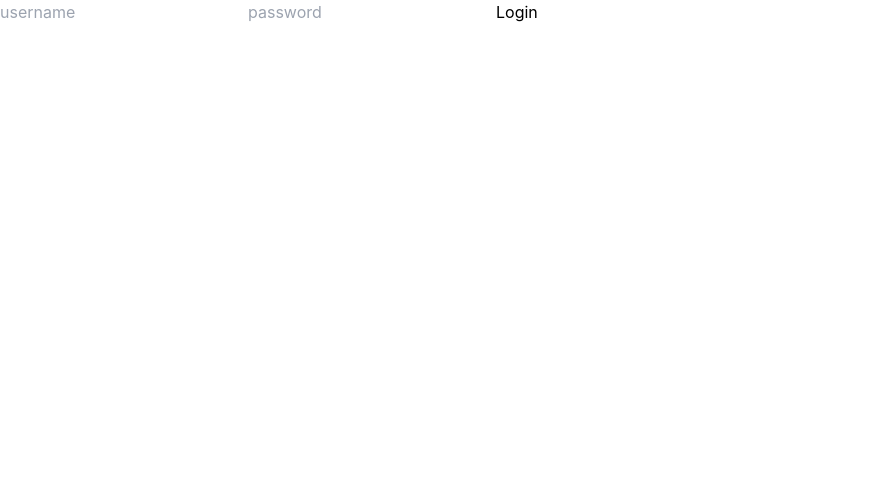
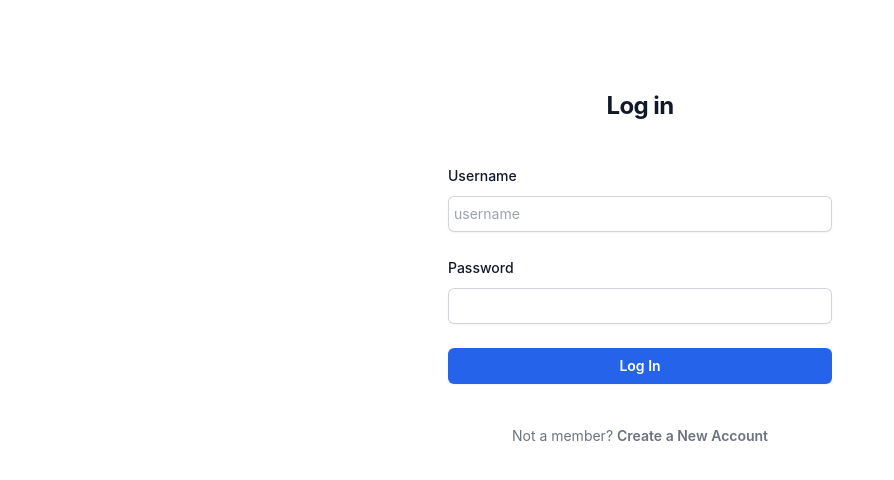
Before and after one commit to jaymeliao/CodeSpotLight, a React (Create React App) app: page / in a window 1280 px wide. Shown: the top 480 px of the page, without its empty margins (0-894 px from the left). Built offline with nearby package versions, Linux system fonts and the light colour scheme.

Commit message:
add login page

```diff
--- a/src/App.js
+++ b/src/App.js
@@ -58,7 +58,6 @@
 
         setLoggedIn(true);
         setUser(userResponse.data.user); // save decoded user data in state
-        console.log(response.data.user);
         setError("");
       }
     } catch (err) {
--- a/src/Components/SideBar/SideBar.jsx
+++ b/src/Components/SideBar/SideBar.jsx
@@ -2,27 +2,47 @@
 /* eslint-disable jsx-a11y/anchor-is-valid */
 import React from "react";
 import { FontAwesomeIcon } from "@fortawesome/react-fontawesome";
-import { faHashtag} from "@fortawesome/free-solid-svg-icons";
-import "./SideBar.scss"
-function truncateString(str, num) {
+import { faHashtag } from "@fortawesome/free-solid-svg-icons";
+import "./SideBar.scss";
+const blankProfile = process.env.PUBLIC_URL + "/images/blank-profile.png";
+
+function truncateString(str, num = 10) {
   if (str.length <= num) {
     return str;
   }
   return str.slice(0, num) + "...";
 }
 
-function SideBar({user}) {
+function SideBar({ user }) {
   return (
     <div className="w-96 shadow-md bg-white my-4">
-      <div className="px-4 py-6">
-        <div className="h-12 w-12 bg-blue-500 rounded-full mb-6 ">
+      <div className="flex flex-col items-center justify-center mt-1 py-3 px-4">
+        <div className="h-24 w-24 bg-gray-300 rounded-full flex items-center justify-center overflow-hidden">
           <img
-            className="rounded-full"
-            src="https://unsplash.it/100/100?image=1027"
+            className="rounded-full h-24 w-24 object-cover" // Ensure the image covers the area well
+            src={
+              user?.profile_picture_url
+                ? user.profile_picture_url
+                : blankProfile
+            }
             alt="Profile picture"
           />
         </div>
-        <nav>
+        <div className="text-center mt-3">
+          <p className="text-m font-medium text-gray-700">
+            {truncateString(user?.name || user?.username)}
+          </p>
+          <p className="text-xs text-gray-500">@{user?.username}</p>
+        </div>
+      </div>
+
+      <p className="px-4 mb-4 text-gray-700 text-center">
+        Hello! I’m Ivy, a passionate software engineer with over 5 years of
+        experience specializing in full-stack web development, mobile app
+        development, cloud computing.
+      </p>
+
+      <nav className="px-4" >
         <a
           href="#"
           className="flex items-center px-4 py-2 text-gray-700 bg-gray-100 rounded-md mb-2"
@@ -59,19 +79,25 @@
           Draft
         </a>
       </nav>
-      </div>
+
       <div className="px-4 py-6 border-t border-gray-200">
         <p className="text-xs text-gray-600 uppercase mb-4">My Tags</p>
         <div className="flex items-center px-4 py-2 text-gray-700 hover:bg-gray-100 rounded-md mb-2">
-        <span className="h-6 w-6 rounded mr-3"><FontAwesomeIcon icon={faHashtag} /></span>
+          <span className="h-6 w-6 rounded mr-3">
+            <FontAwesomeIcon icon={faHashtag} />
+          </span>
           typescript
         </div>
         <div className="flex items-center px-4 py-2 text-gray-700 hover:bg-gray-100 rounded-md mb-2">
-          <span className="h-6 w-6 rounded mr-3"><FontAwesomeIcon icon={faHashtag} /></span>
+          <span className="h-6 w-6 rounded mr-3">
+            <FontAwesomeIcon icon={faHashtag} />
+          </span>
           database
         </div>
         <div className="flex items-center px-4 py-2 text-gray-700 hover:bg-gray-100 rounded-md">
-        <span className="h-6 w-6 rounded mr-3"><FontAwesomeIcon icon={faHashtag} /></span>
+          <span className="h-6 w-6 rounded mr-3">
+            <FontAwesomeIcon icon={faHashtag} />
+          </span>
           aws
         </div>
       </div>
--- a/src/Pages/HomePage/HomePage.jsx
+++ b/src/Pages/HomePage/HomePage.jsx
@@ -5,7 +5,7 @@
 import Header from "../../Components/Header/Header";
 function HomePage({user, handleLogout}) {
   return (
-      <div className="jm-main-section min-h-screen flex bg-gray-50 text-gray-900">
+      <div className="jm-main-section min-h-screen flex bg-gray-200	 text-gray-900">
         <Header user={user} handleLogout={handleLogout} />
         <SideBar user={user}/>
         <FeedPostsList/>
--- a/src/Pages/LoginPage/LoginPage.jsx
+++ b/src/Pages/LoginPage/LoginPage.jsx
@@ -1,25 +1,90 @@
-import React from 'react';
+/* eslint-disable jsx-a11y/anchor-is-valid */
+import React from "react";
 
-function LoginPage({error,handleLogin}) {
+function LoginPage({ error, handleLogin }) {
   return (
+    <div className="flex min-h-full flex-1 flex-col justify-center px-6 py-12 lg:px-8">
+      <div className="sm:mx-auto sm:w-full sm:max-w-sm">
+        {/* <img
+            className="mx-auto h-10 w-auto"
+            src="https://tailwindui.com/img/logos/mark.svg?color=indigo&shade=600"
+            alt="Your Company"
+          /> */}
+
+        <h2 className="mt-10 text-center text-2xl font-bold leading-9 tracking-tight text-gray-900">
+          Log in
+        </h2>
+      </div>
+
+      <div className="mt-10 sm:mx-auto sm:w-full sm:max-w-sm">
+        <form className="space-y-6" onSubmit={handleLogin}>
           <div>
-             <form onSubmit={handleLogin}>
+            <label
+              htmlFor="email"
+              className="block text-sm font-medium leading-6 text-gray-900"
+            >
+              Username
+            </label>
+            <div className="mt-2">
               <input
-              type="text"
                 name="username"
                 placeholder="username"
                 autoComplete="username"
+                required
+                className="block w-full rounded-md border-0 py-1.5 px-1.5 text-gray-900 shadow-sm ring-1 ring-inset ring-gray-300 placeholder:text-gray-400 focus:ring-2 focus:ring-inset focus:ring-black sm:text-sm sm:leading-6"
+
               />
+            </div>
+          </div>
+          <div>
+            <div className="flex items-center justify-between">
+              <label
+                htmlFor="password"
+                className="block text-sm font-medium leading-6 text-gray-900"
+              >
+                Password
+              </label>
+              {/* <div className="text-sm">
+                <a
+                  href="#"
+                  className="font-semibold text-indigo-600 hover:text-indigo-500"
+                >
+                  Forgot password?
+                </a>
+              </div> */}
+            </div>
+            <div className="mt-2">
               <input
+                name="password"
                 type="password"
-              name="password"
-              placeholder="password"
                 autoComplete="current-password"
+                required
+                className="block w-full rounded-md border-0 py-1.5 px-1.5 text-gray-900 shadow-sm ring-1 ring-inset ring-gray-300 placeholder:text-gray-400 focus:ring-2 focus:ring-black focus:ring-gray-600 sm:text-sm sm:leading-6"
               />
-            <button type="submit">Login</button>
+            </div>
+          </div>
+
+          <div>
+            <button
+              type="submit"
+              className="flex w-full justify-center rounded-md bg-blue-600 px-3 py-1.5 text-sm font-semibold leading-6 text-white shadow-sm hover:bg-indigo-500 focus-visible:outline focus-visible:outline-2 focus-visible:outline-offset-2 "
+            >
+              Log In
+            </button>
             {error && <p>{error}</p>}
+          </div>
         </form>
 
+        <p className="mt-10 text-center text-sm text-gray-500">
+          Not a member?{" "}
+          <a
+            href="#"
+            className="font-semibold leading-6"
+          >
+            Create a New Account
+          </a>
+        </p>
+      </div>
     </div>
   );
 }
```
Lines whose indentation alone changed are shown as unchanged.
